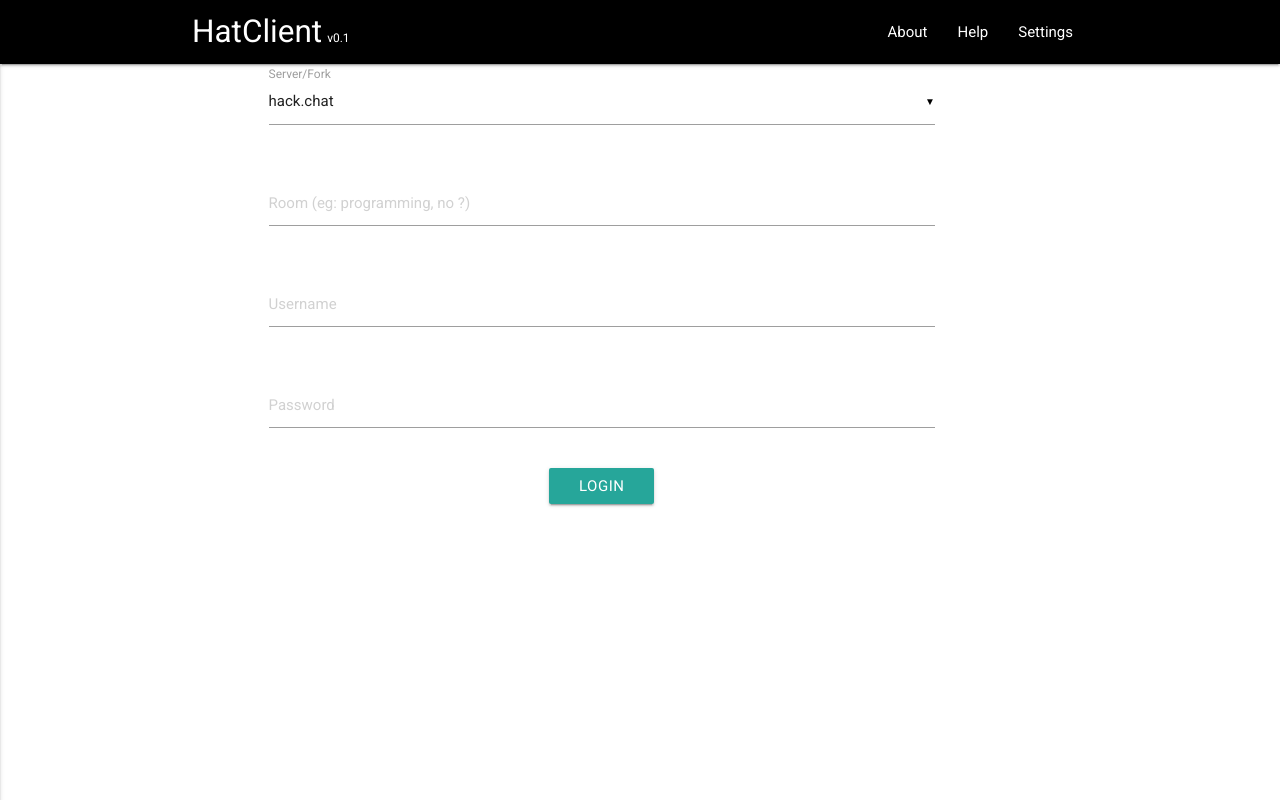
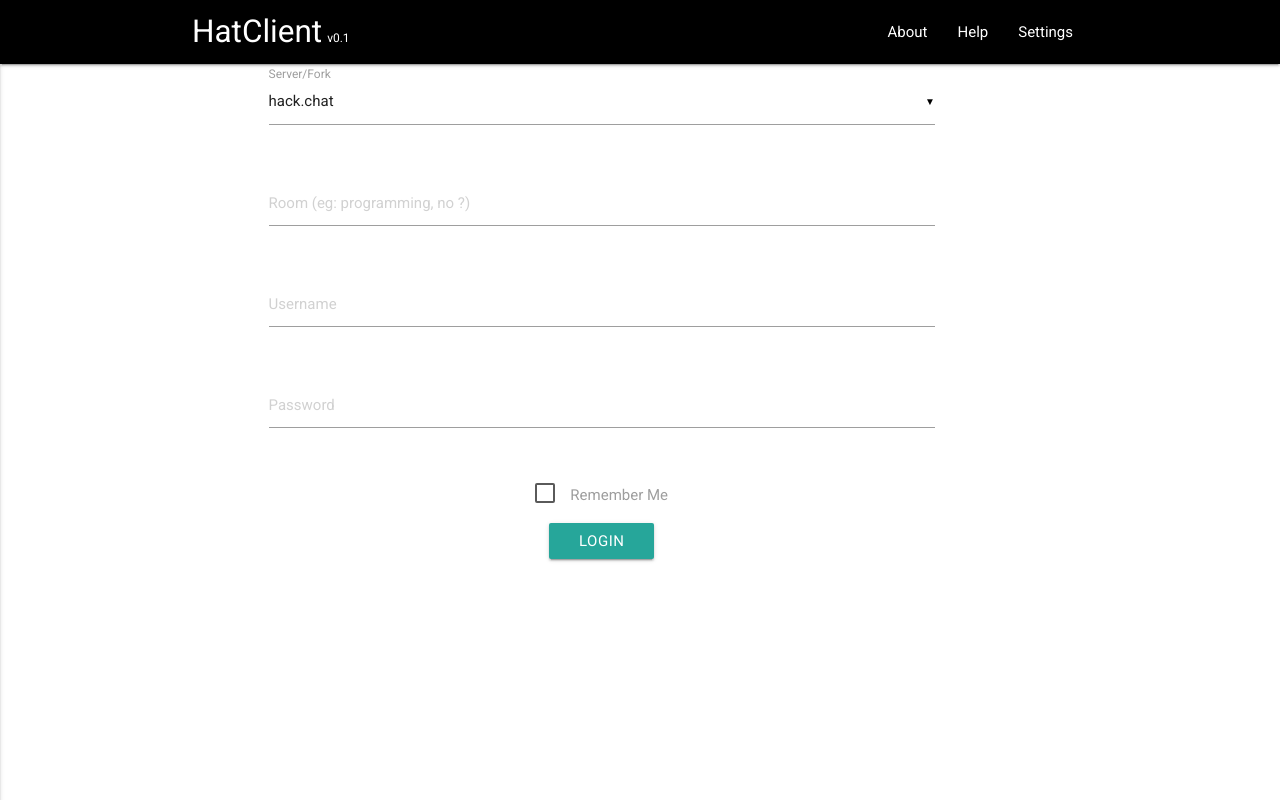
Before and after one commit to HatCrew/HatClient, a plain HTML site: page index.html in a window 1280 px wide. Drawn offline with Linux system fonts and the light colour scheme.

Commit message:
Added 'Remind Me' option

```diff
--- a/index.html
+++ b/index.html
@@ -96,6 +96,10 @@
       </div>
       <div class="row">
         <div class="col s9 offset-s1 center-align">
+	  <p>
+	    <input type="checkbox" class="filled-in" id="rememberme"/>
+	    <label for="rememberme">Remember Me</label>
+	  </p>
           <button class="btn waves-effect waves-light" onclick="initialize()">Login</button>
         </div>
       </div>
```
